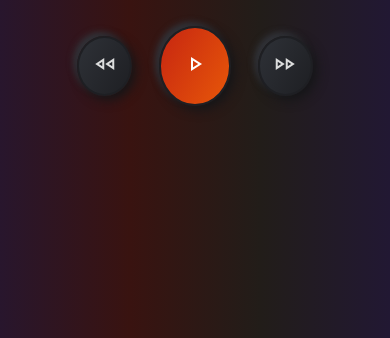
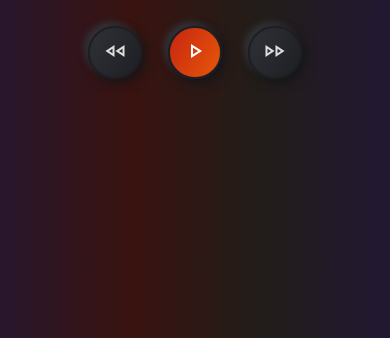
Before and after one commit to mofaunto/music-player, a website: page index.html in a window 390 px wide. Shown: the part 506-844 px from the top of the page. Drawn offline with nearby package versions, Linux system fonts and the light colour scheme.

Commit message:
working with media queries

```diff
--- a/styles.css
+++ b/styles.css
@@ -234,6 +234,10 @@ small {
     align-items: center;
     margin: 0 auto;
   }
+  .btn {
+    width: 4em;
+    height: 4em;
+  }
   .range-slider {
     width: 100%;
     margin: 0 auto;
@@ -266,6 +270,10 @@ small {
     justify-content: center;
     align-items: center;
     margin: 1em auto;
+  }
+  .btn {
+    width: 4em;
+    height: 4em;
   }
   .range-slider {
     width: 100%;
@@ -301,6 +309,10 @@ small {
     align-items: center;
     margin: 1em auto;
   }
+  .btn {
+    width: 4em;
+    height: 4em;
+  }
   .range-slider {
     width: 100%;
     margin: 0 auto;
```
